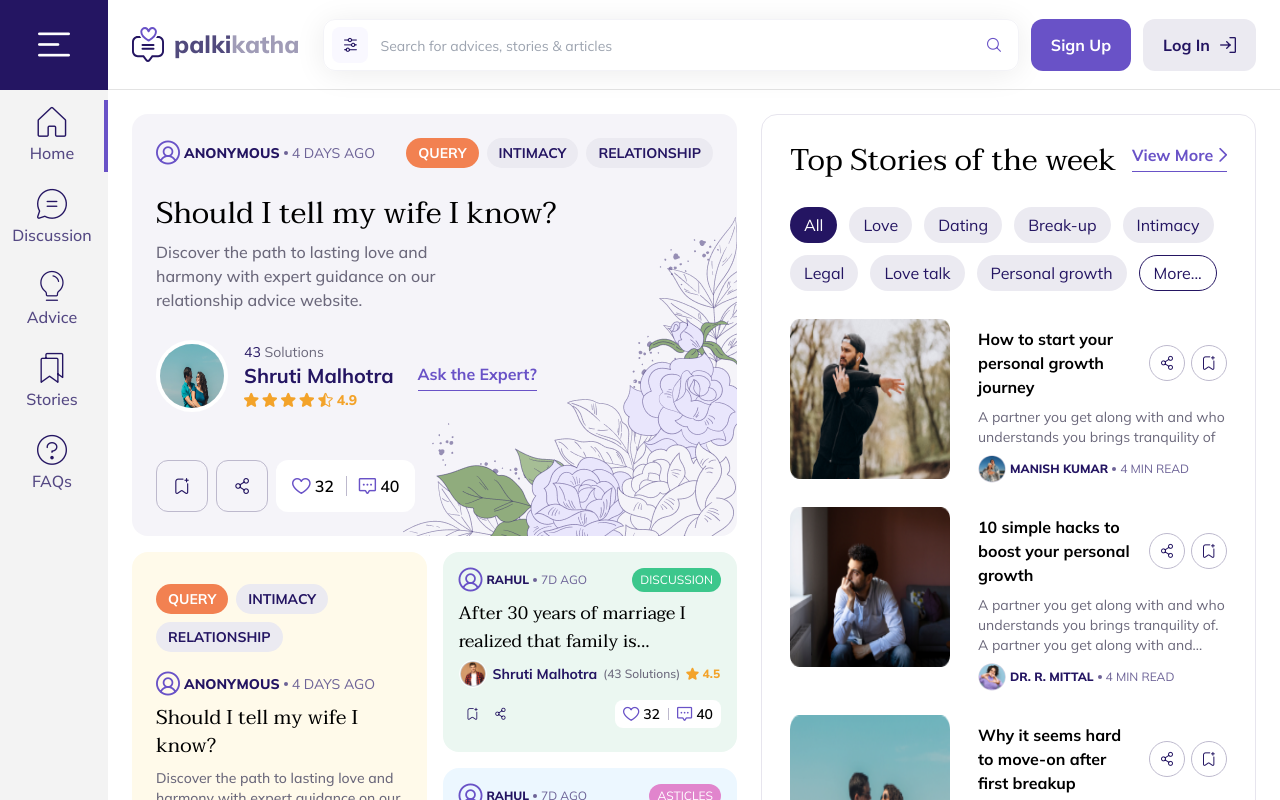
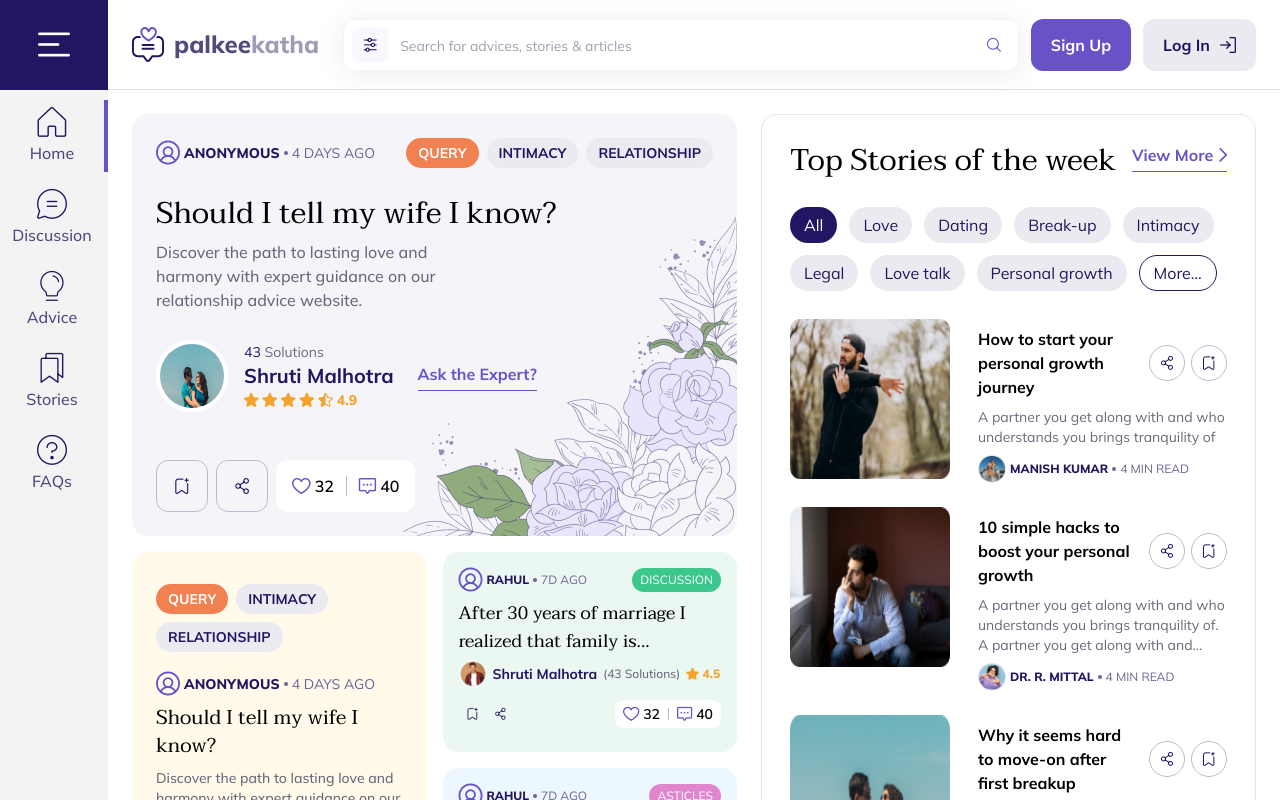
Before and after one commit to tohirbek009/palkikatha, a Vue app: page / in a window 1280 px wide. Shown: the top 800 px of the page. Built offline with nearby package versions, Linux system fonts and the light colour scheme.

Commit message:
[Fix] Logo and project name were updated

```diff
--- a/index.html
+++ b/index.html
@@ -10,7 +10,7 @@
     <link href="https://fonts.googleapis.com/css2?family=Mulish:wght@400;500;600;700;800&family=Taviraj:wght@400;500;600&display=swap" rel="stylesheet">
     <!-- FontAwesome -->
     <link rel="stylesheet" href="https://cdnjs.cloudflare.com/ajax/libs/font-awesome/6.4.2/css/all.min.css" integrity="sha512-z3gLpd7yknf1YoNbCzqRKc4qyor8gaKU1qmn+CShxbuBusANI9QpRohGBreCFkKxLhei6S9CQXFEbbKuqLg0DA==" crossorigin="anonymous" referrerpolicy="no-referrer" />
-    <title>Palkikatha</title>
+    <title>PalkeeKatha</title>
   </head>
   <body>
     <div id="app"></div>
--- a/src/components/BaseLogo.vue
+++ b/src/components/BaseLogo.vue
@@ -14,7 +14,7 @@ defineProps({
       <img v-else src="/assets/icon/logo-icon-dark.svg" alt="" class="w-8">
     </div>
     <div class="font-extrabold">
-      <span :class="[{ 'text-[#514A7D]': type === 'light', 'text-[#CFCDD8]': type === 'dark' }]">palki</span>
+      <span :class="[{ 'text-[#514A7D]': type === 'light', 'text-[#CFCDD8]': type === 'dark' }]">palkee</span>
       <span class="text-[#A09CB7]">katha</span>
     </div>
   </div>
```
